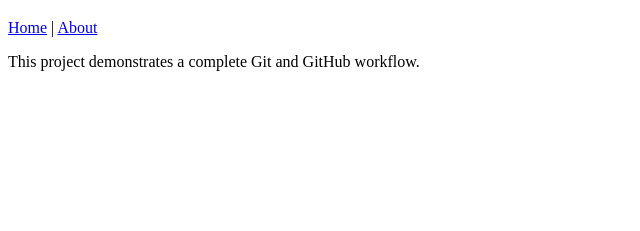
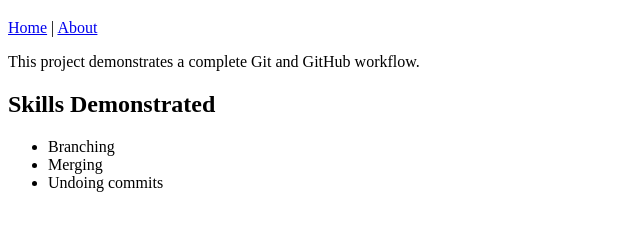
Before and after one commit to vaibhav-barman/sdp-sga2-git-workflow, a plain HTML site: page about.html in a window 1280 px wide. Shown: the part 61-292 px from the top of the page, without its empty margins (0-640 px from the left). Drawn offline with Linux system fonts and the light colour scheme.

Commit message:
Feature: add skills list to about.html

```diff
--- a/about.html
+++ b/about.html
@@ -12,5 +12,11 @@
     <a href="about.html">About</a>
   </nav>
   <p>This project demonstrates a complete Git and GitHub workflow.</p>
+  <h2>Skills Demonstrated</h2>
+  <ul>
+    <li>Branching</li>
+    <li>Merging</li>
+    <li>Undoing commits</li>
+  </ul>
 </body>
 </html>
```
